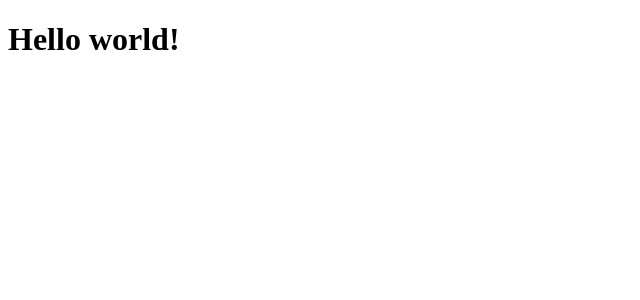
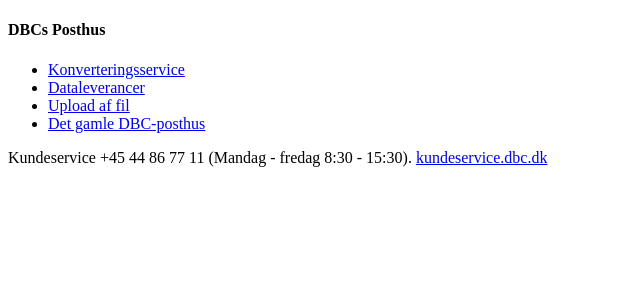
Before and after one commit to DBCDK/merkur-frontend, a Next.js app: page / in a window 1280 px wide. Shown: the top 300 px of the page, without its empty margins (0-640 px from the left). Built offline with nearby package versions, Linux system fonts and the light colour scheme.

Commit message:
Add some more code
Auditors: jbn, mib, jbr, hwha

```diff
--- a/package.json
+++ b/package.json
@@ -16,6 +16,7 @@
   "dependencies": {
     "babel-eslint": "^10.1.0",
     "bootstrap": "^4.6.0",
+    "dbc-node-logger": "^2.0.9",
     "eslint": "^7.7.0",
     "eslint-plugin-prettier": "^3.1.4",
     "font-awesome": "^4.7.0",
--- /dev/null
+++ b/src/components/sidebar.js
@@ -0,0 +1,19 @@
+import React from "react";
+import Link from 'next/link'
+import {oldDbcPosthusLink} from "@/constants";
+
+
+export function Sidebar() {
+
+    return (
+        <div className="wrapper">
+            <nav id="sidebar">
+                <ul>
+                    <li><Link href="/converted"><a>Konverteringsservice</a></Link></li>
+                    <li><Link href="/delivered"><a>Dataleverancer</a></Link></li>
+                    <li><Link href="/upload"><a>Upload af fil</a></Link></li>
+                    <li><a href="http://dbcposthus.dbc.dk/dataleverancer/index.php" target="_blank">Det gamle DBC-posthus</a></li>
+                </ul>
+            </nav>
+        </div>);
+}
--- /dev/null
+++ b/src/constants.js
@@ -0,0 +1,19 @@
+export const loginEndpoint = "/login";
+export const logoutEndpoint = "/logout";
+export const filesEndpoint = "/files";
+export const filesUnclaimedEndpoint = "/files/unclaimed";
+export const conversionsEndpoint = "/conversions";
+export const conversionsUnclaimedEndpoint = "/conversions/unclaimed";
+export const periodicJobsEndpoint = "/periodic-jobs";
+export const periodicJobsUnclaimedEndpoint = "/periodic-jobs/unclaimed";
+export const fileClaimedEndpoint = "/files/ =id/claimed";
+export const fileEndpoint = "/files/ =id";
+export const filesAddEndpoint = "/files/add";
+export const filesAddMetadataEndpoint = "/files/metadata";
+export const filesSearchEndpoint = "/files/search";
+export const conversionsOrigin = "dataio/sink/marcconv";
+export const periodicJobsOrigin = "dataio/sink/periodic-jobs";
+export const defaultCategory = "dataout";
+export const adminAgency = "010100";
+export const oldDbcPosthusLink =
+  "http://dbcposthus.dbc.dk/dataleverancer/index.php";
--- a/src/pages/index.js
+++ b/src/pages/index.js
@@ -1,9 +1,19 @@
 import React from "react";
+import {Sidebar} from "@/components/sidebar";
 
 export default function Index() {
   return (
     <div className="align-center">
-      <h1>Hello world!</h1>
+      <header><div><h4>DBCs Posthus</h4></div></header>
+      <div>
+        <Sidebar/>
+        {/*<Main/>*/}
+      </div>
+      <footer>
+        <div>
+          <p>Kundeservice +45 44 86 77 11 (Mandag - fredag 8:30 - 15:30). <a href="https://kundeservice.dbc.dk/">kundeservice.dbc.dk</a></p>
+        </div>
+      </footer>
     </div>
   );
 }
```
Also changed, not shown: src/pages/converted.js (added, +14 -0 lines), src/pages/delivered.js (added, +14 -0 lines), src/pages/upload.js (added, +14 -0 lines), 1 other file (tests, documents, lock files or other folders).
